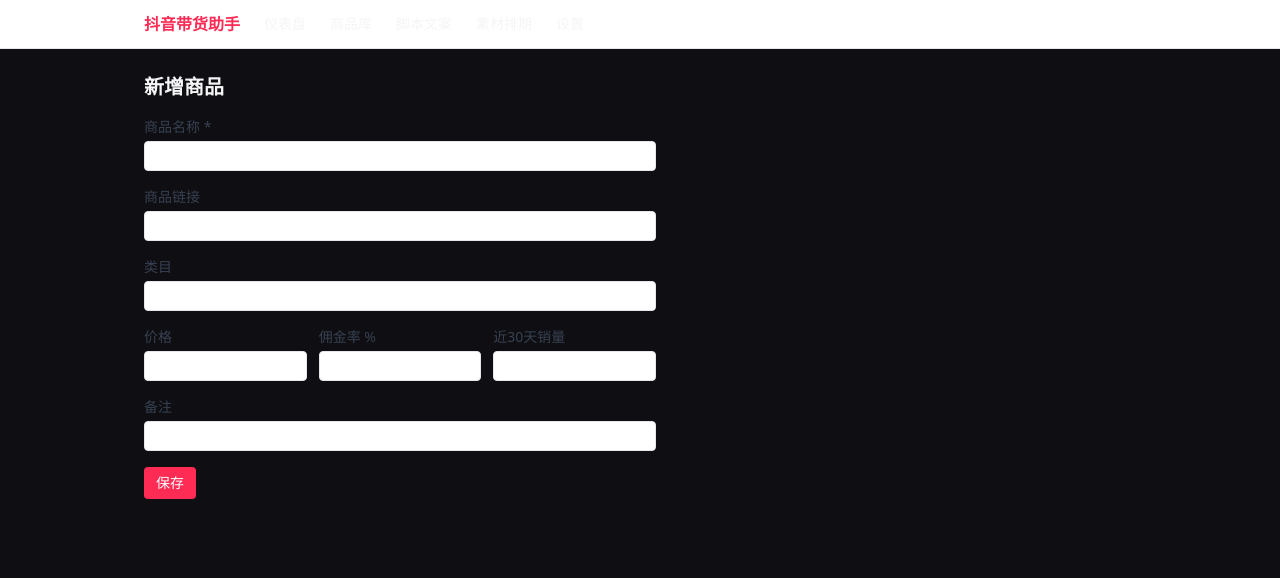
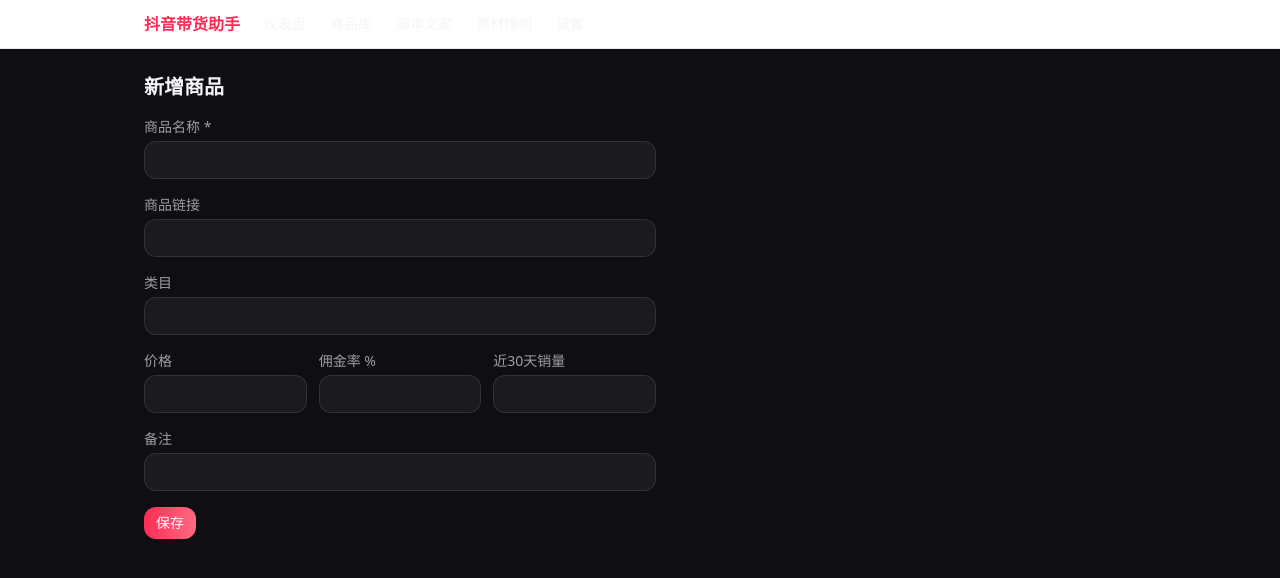
Before and after one commit to unrealinux/douyin-daihuo, a Next.js app: page /products/new in a window 1280 px wide. Shown: the top 578 px of the page. Built offline with nearby package versions, Linux system fonts and the light colour scheme.

Commit message:
style: dark-theme ui components with card and textarea

```diff
--- a/src/components/ui.tsx
+++ b/src/components/ui.tsx
@@ -1,27 +1,64 @@
 export function Button({ children, onClick, variant = "primary", className = "", type = "button", disabled }: {
-  children: React.ReactNode; onClick?: () => void; variant?: "primary" | "secondary" | "danger";
+  children: React.ReactNode; onClick?: () => void; variant?: "primary" | "secondary" | "danger" | "ghost";
   className?: string; type?: "button" | "submit"; disabled?: boolean;
 }) {
   const styles = {
-    primary: "bg-accent text-white hover:opacity-90",
-    secondary: "border border-gray-300 text-gray-700 hover:bg-gray-50",
-    danger: "bg-red-500 text-white hover:opacity-90",
+    primary: "bg-gradient-to-r from-[#fe2c55] to-[#ff6b81] text-white hover:brightness-110",
+    secondary: "bg-transparent border border-white/10 text-white hover:bg-white/10",
+    danger: "bg-red-500/90 text-white hover:bg-red-500",
+    ghost: "bg-transparent text-white/70 hover:text-white hover:bg-white/5",
   };
   return (
-    <button type={type} onClick={onClick} disabled={disabled} className={`rounded px-3 py-1.5 text-sm ${styles[variant]} ${className} ${disabled ? "cursor-not-allowed opacity-50" : ""}`}>
+    <button
+      type={type}
+      onClick={onClick}
+      disabled={disabled}
+      className={`rounded-lg px-3 py-1.5 text-sm font-medium transition-all duration-150 focus-visible:ring-2 ring-accent/50 ${styles[variant]} ${className} ${disabled ? "cursor-not-allowed opacity-50" : ""}`}
+    >
       {children}
     </button>
   );
 }
 
 export function Input(props: React.InputHTMLAttributes<HTMLInputElement>) {
-  return <input {...props} className={`w-full rounded border px-2 py-1 text-sm ${props.className ?? ""}`} />;
+  return (
+    <input
+      {...props}
+      className={`w-full rounded-lg border border-white/10 bg-white/5 px-3 py-2 text-sm text-white outline-none transition-all placeholder:text-white/30 focus:border-accent focus:ring-1 focus:ring-accent/30 ${props.className ?? ""}`}
+    />
+  );
 }
 
 export function Select(props: React.SelectHTMLAttributes<HTMLSelectElement>) {
-  return <select {...props} className={`rounded border px-2 py-1 text-sm ${props.className ?? ""}`} />;
+  return (
+    <select
+      {...props}
+      className={`rounded-lg border border-white/10 bg-white/5 px-3 py-2 text-sm text-white outline-none transition-all [&>option]:bg-surface focus:border-accent focus:ring-1 focus:ring-accent/30 ${props.className ?? ""}`}
+    />
+  );
+}
+
+export function Textarea(props: React.TextareaHTMLAttributes<HTMLTextAreaElement>) {
+  return (
+    <textarea
+      {...props}
+      className={`w-full rounded-lg border border-white/10 bg-white/5 px-3 py-2 text-sm text-white outline-none transition-all placeholder:text-white/30 focus:border-accent focus:ring-1 focus:ring-accent/30 ${props.className ?? ""}`}
+    />
+  );
 }
 
 export function Label({ children }: { children: React.ReactNode }) {
-  return <label className="mb-1 block text-sm font-medium text-gray-700">{children}</label>;
+  return <label className="mb-1 block text-sm text-white/60">{children}</label>;
 }
+
+export function Card({ children, className = "", hover = false }: {
+  children: React.ReactNode; className?: string; hover?: boolean;
+}) {
+  return (
+    <div
+      className={`rounded-lg border border-white/5 bg-surface shadow-card transition-all ${hover ? "hover:border-white/10 hover:shadow-lg" : ""} ${className}`}
+    >
+      {children}
+    </div>
+  );
+}
```
